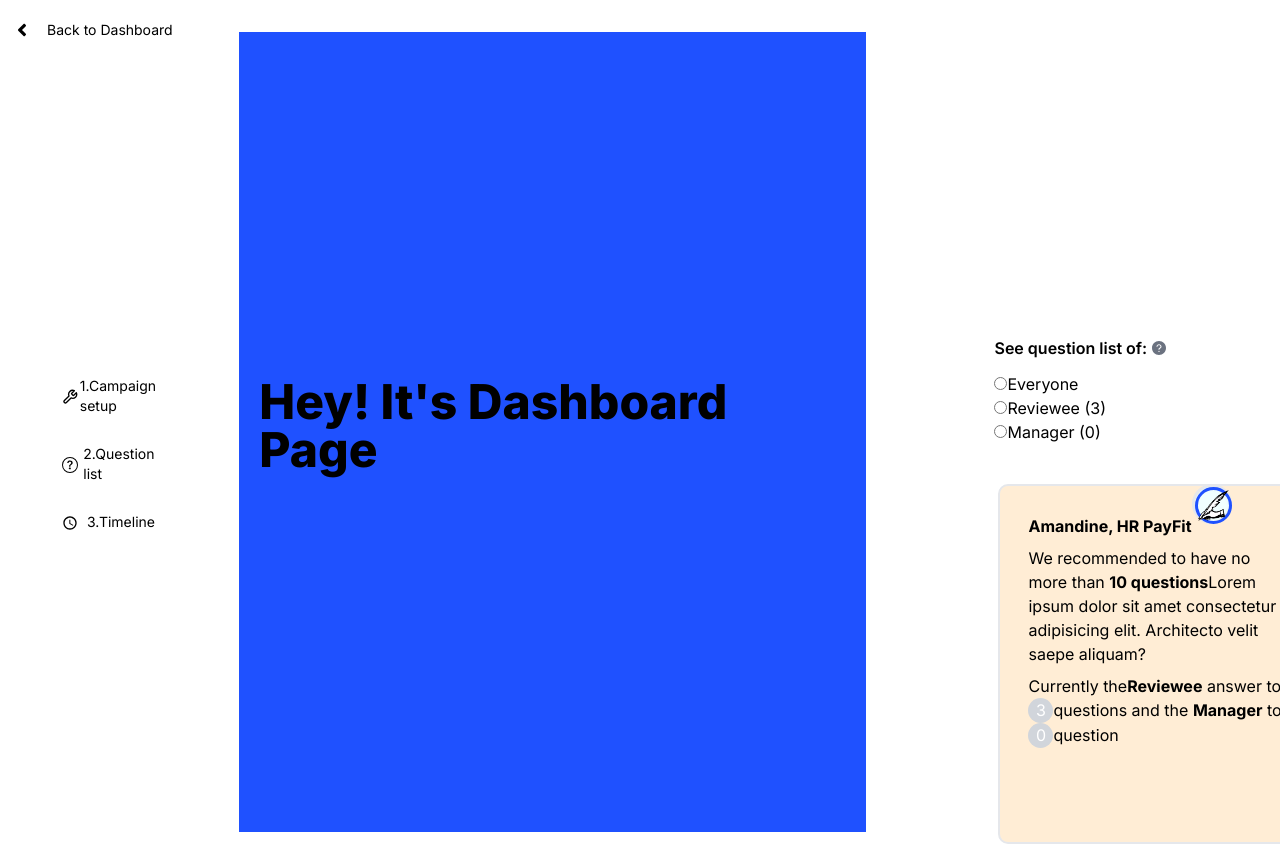
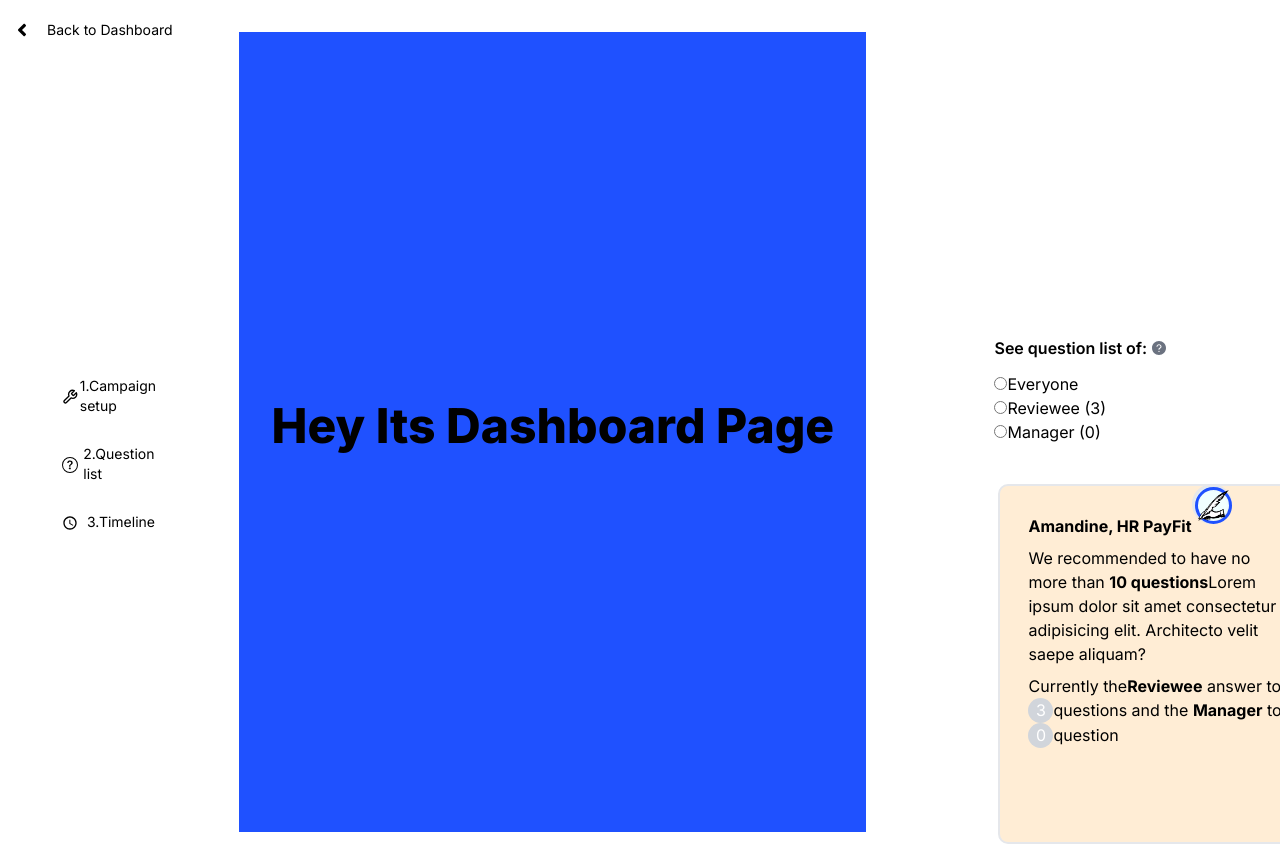
Before and after one commit to SakshiDangi/dashboard-review, a Next.js app: page /review in a window 1280 px wide. Shown: the top 864 px of the page. Built offline with nearby package versions, Linux system fonts and the light colour scheme.

Commit message:
error fixed

```diff
--- a/app/review/page.tsx
+++ b/app/review/page.tsx
@@ -3,7 +3,7 @@ import React from 'react';
 function page() {
   return (
     <div className="min-h-screen max-h-screen w-[49vw] flex items-center justify-center p-5 mr-20 bg-blue-900 items-center pt-2 flex flex-col">
-      <h1 className='font-extrabold text-5xl'>Hey! It's Dashboard Page</h1>
+      <h1 className='font-extrabold text-5xl'>Hey Its Dashboard Page</h1>
     </div>
   )
 }
```
